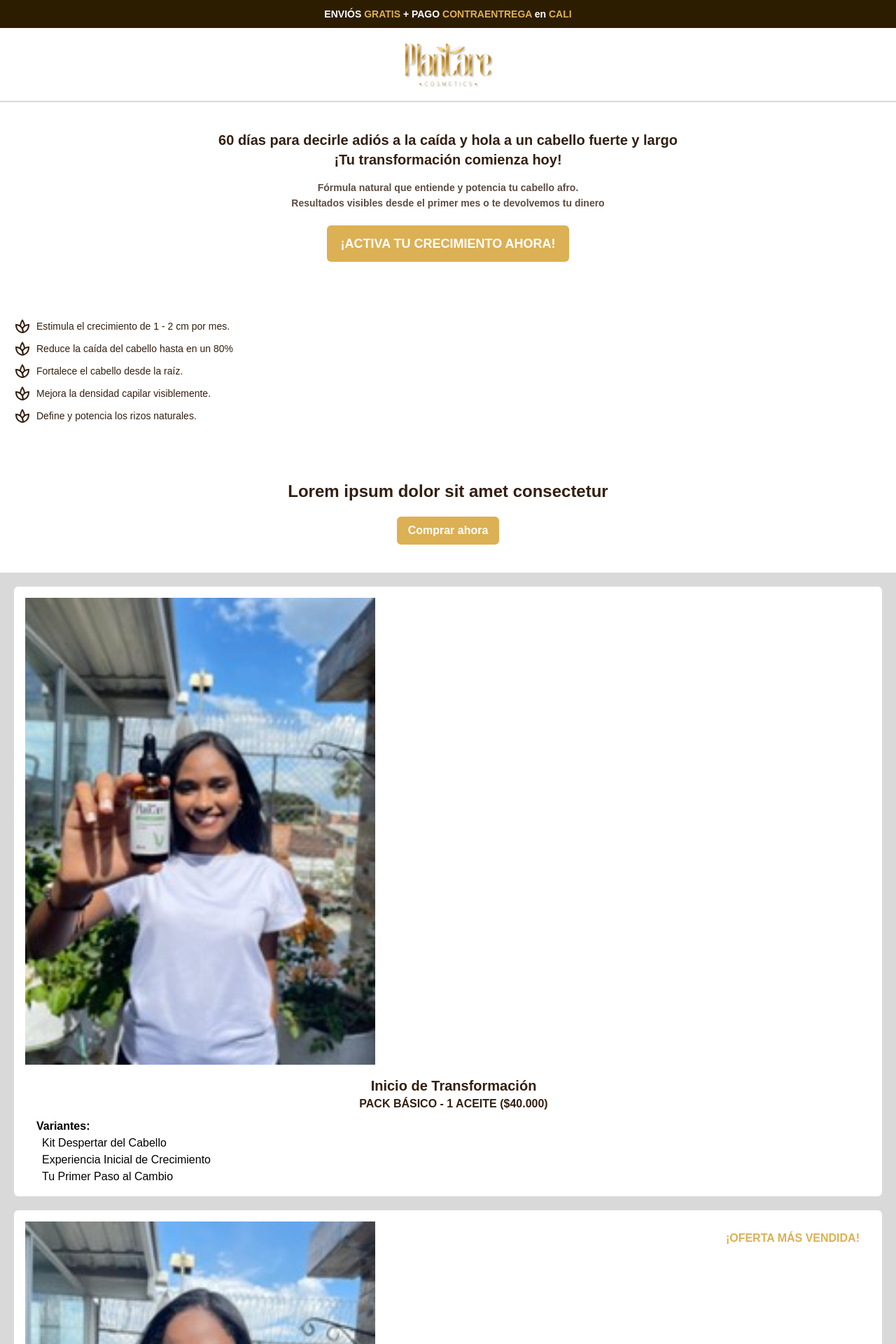
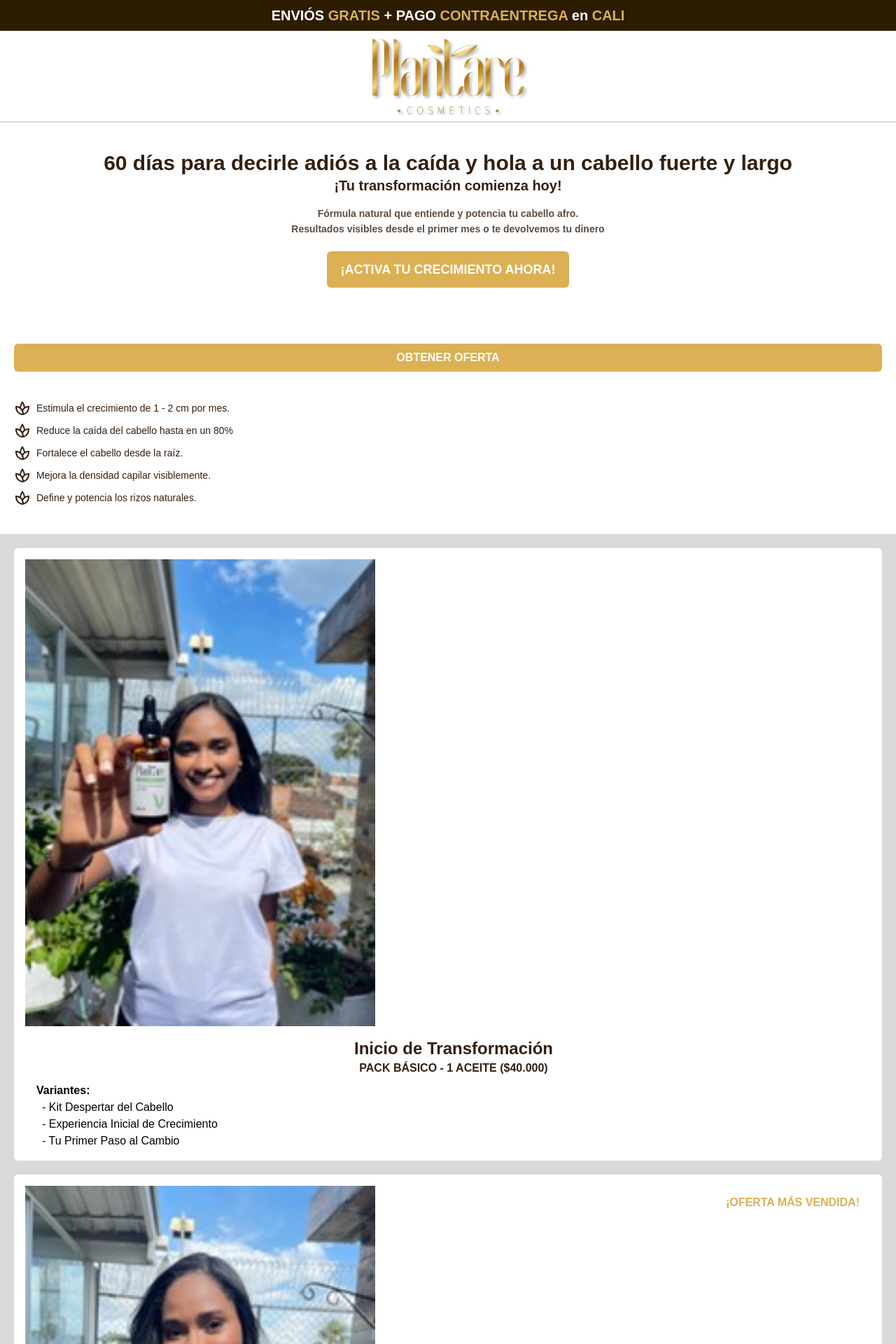
Before and after one commit to ImMab08/landingpage-plantare, a Next.js app: page / in a window 1280 px wide. Shown: the top 1920 px of the page at 70% size. Built offline with nearby package versions, Linux system fonts and the light colour scheme.

Commit message:
versión mobile beta

```diff
--- a/src/app/page.jsx
+++ b/src/app/page.jsx
@@ -1,4 +1,5 @@
 import Beneficios from "@/components/Beneficios/Beneficios";
+import Button from "@/components/Button";
 import Caracteristicas from "@/components/Caracteristicas/Caracteristicas";
 import Combos from "@/components/Combos/Combos";
 import Garantia from "@/components/Garantia/Garantia";
@@ -8,9 +9,9 @@ export default function Home() {
   return (
     <section className="flex flex-1 flex-col space-y-10">
       <div className=" flex flex-col items-center space-y-5">
-        <div className="text-center mt-10 space-y-4 px-5">
+        <div className="text-center mt-10 space-y-4 px-5 md:px-20">
           <div className="">
-            <p className="text-primary font-extrabold text-xl leading-7">
+            <p className="text-primary font-extrabold text-xl md:text-3xl leading-7">
               60 días para decirle adiós a la caída y hola a un cabello fuerte y
               largo
             </p>
@@ -22,36 +23,28 @@ export default function Home() {
             <p className="text-primary/80 font-semibold text-sm">
               Fórmula natural que entiende y potencia tu cabello afro.
             </p>
-            <span className="text-primary/80 font-semibold text-sm">
+            <span className="text-primary/80 font-semibold text-sm leading-3">
               Resultados visibles desde el primer mes o te devolvemos tu dinero
             </span>
           </div>
         </div>
 
-        <button className="py-3 px-5 text-lg bg-secondary hover:bg-secondary/80 font-semibold rounded-md text-white">
+        <button className="py-3 px-5 text-lg bg-secondary hover:bg-secondary/80 font-extrabold rounded-md text-white">
           ¡ACTIVA TU CRECIMIENTO AHORA!
         </button>
       </div>
 
       <div></div>
 
+      <div className="px-5">
+        <Button />
+      </div>
+
       <Beneficios />
-
-      <div className=" flex flex-col justify-center items-center space-y-5">
-        <div className="text-center mt-10 space-y-4">
-          <p className="text-primary font-bold text-2xl">
-            Lorem ipsum dolor sit amet consectetur
-          </p>
-        </div>
-
-        <button className="py-2 px-4 bg-secondary hover:bg-secondary/80 font-semibold rounded-md text-white">
-          Comprar ahora
-        </button>
-      </div>
       <Combos />
 
-      <div className="flex w-full h-10 items-center justify-center bg-foreground">
-        <h2 className="font-bold text-sm text-white">
+      <div className="flex w-full py-2 items-center justify-center bg-foreground">
+        <h2 className="font-extrabold text-sm text-white">
           ENVIÓS <span className="text-secondary">GRATIS</span> + PAGO
           <span className="text-secondary"> CONTRAENTREGA</span> en{" "}
           <span className="text-secondary">CALI</span>
@@ -59,30 +52,29 @@ export default function Home() {
       </div>
 
       <div className=" flex flex-col justify-center items-center space-y-5 px-5">
-        <div className="text-center mt-10 space-y-4">
+        <div className="text-center space-y-4">
           <p className="text-primary font-extrabold text-xl leading-7">
-            ⭐ SI DESPUÉS DE 30 DÍAS NO NOTAS EL CAMBIO TE DEVOLVEMOS TU DINERO
-            ⭐
+            ⭐ SI DESPUÉS DE 30 DÍAS NO NOTAS EL CAMBIO TE DEVOLVEMOS TU DINERO ⭐
           </p>
         </div>
 
-        <div className="text-center mt-10">
-          <p className="text-primary font-bold text-2xl">
+        <div className="text-center">
+          <p className="text-primary font-extrabold text-2xl">
             ¡LA OFERTA ACABARÁ PRONTO!
           </p>
-          <p className="text-primary font-semibold text-xl">
+          <p className="text-primary font-bold text-xl leading-6">
             Tenemos existencias limitadas y el descuento caducará{" "}
             <span className="font-bold">¡pronto!</span>
           </p>
         </div>
 
-        <button className="py-2 px-4 bg-secondary hover:bg-secondary/80 font-semibold rounded-md text-white">
+        <button className="py-2 w-full bg-secondary hover:bg-secondary/80 font-extrabold rounded-md text-white">
           ¡QUIERO LO MIO!
         </button>
       </div>
 
       <div className="flex w-full items-center justify-center bg-foreground px-5 py-2">
-        <h2 className="font-bold text-sm text-white text-center">
+        <h2 className="font-extrabold text-xs text-white text-center">
           ¿Qué es el{" "}
           <span className="text-secondary">
             {" "}
@@ -94,8 +86,8 @@ export default function Home() {
       </div>
 
       <div className=" flex flex-col px-5">
-        <div className="text-center mt-10 space-y-5">
-          <p className="text-primary font-bold text-xl leading-7">
+        <div className="text-center space-y-5">
+          <p className="text-primary font-bold text-xl leading-6">
             Es un aceite de estimulación capilar 100% natural que combina
             ancestrales secretos botánicos con la más avanzada tecnología en
             cuidado capilar. Cada gota está formulada para despertar tus
--- /dev/null
+++ b/src/components/Button.jsx
@@ -0,0 +1,9 @@
+import React from "react";
+
+export default function Button() {
+  return (
+    <button className="py-2 w-full bg-secondary hover:bg-secondary/80 font-extrabold rounded-md text-white">
+      OBTENER OFERTA
+    </button>
+  );
+}
--- a/src/components/Combos/Combos.jsx
+++ b/src/components/Combos/Combos.jsx
@@ -7,15 +7,7 @@ export default function Combos() {
     <section className="">
       <div className="bg-border p-5 space-y-5">
         {info.map(
-          ({
-            id,
-            imagen,
-            titulo,
-            subtitulo,
-            variantes,
-            span,
-            caracteristicas,
-          }) => (
+          ({ id, imagen, titulo, subtitulo, variantes, span, caracteristicas }) => (
             <div
               key={id}
               className="bg-background flex flex-col space-x-4 rounded-md p-4"
@@ -28,17 +20,13 @@ export default function Combos() {
                 alt=""
               />
               <div className="mt-4">
-                <h1 className="text-center text-xl font-semibold text-primary">
-                  {titulo}
-                </h1>
-                <h2 className="text-center text-base font-semibold text-primary">
-                  {subtitulo}
-                </h2>
+                <h1 className="text-center text-2xl font-bold text-primary">{titulo}</h1>
+                <h2 className="text-center text-base font-semibold text-primary">{subtitulo}</h2>
               </div>
 
               {span && Object.keys(span).length > 0 && (
                 <div className="absolute right-[36px] mt-2 px-4 py-1 rounded-l-md bg-white">
-                  <span className="font-bold text-secondary">{span}</span>
+                  <span className="font-extrabold text-secondary">{span}</span>
                 </div>
               )}
 
@@ -48,7 +36,7 @@ export default function Combos() {
                 <ul className="list-disc list-inside">
                   {Object.values(variantes).map((variante, index) => (
                     <li className="list-none pl-2" key={index}>
-                      {variante}
+                      - {variante}
                     </li>
                   ))}
                 </ul>
--- a/src/components/Combos/config/info.js
+++ b/src/components/Combos/config/info.js
@@ -27,7 +27,7 @@ export const info = [
       caracteristica1:
         "⭐️ 2 meses de tratamiento.",
       caracteristica2:
-        "💰 Ahorras $20.000",
+        "💰 Ahorras $ 20.000",
       caracteristica3:
         "🎁 BONUS: Guía + Calendario de seguimiento.",
     },
@@ -47,7 +47,7 @@ export const info = [
       caracteristica1:
         "⭐️ 3 meses de resultados completos.",
       caracteristica2:
-        "💰 Ahorras $40.000",
+        "💰 Ahorras $ 40.000",
       caracteristica3:
         "🎁 BONUS: Guía + Calendario + Consulta personalizada.",
     },
--- a/src/components/Garantia/config/info.js
+++ b/src/components/Garantia/config/info.js
@@ -1,7 +1,7 @@
 import { IconCard, IconCheck, IconSend } from "@/icons";
 
 export const info = [
-  { id: 1, icon: <IconSend />, descripcion: "Lorem ipsum dolor sit amet, consectetur adipisicing elit. Reiciendis ratione corporis."},
-  { id: 2, icon: <IconCheck />, descripcion: "Lorem ipsum dolor sit amet, consectetur adipisicing elit. Reiciendis ratione corporis."},
-  { id: 3, icon: <IconCard />, descripcion: "Lorem ipsum dolor sit amet, consectetur adipisicing elit. Reiciendis ratione corporis."},
+  { id: 1, icon: <IconSend />, descripcion: "Envíos gratis, seguros y rápidos."},
+  { id: 2, icon: <IconCheck />, descripcion: "Calidad garantizada. Productos 100% naturales"},
+  { id: 3, icon: <IconCard />, descripcion: "Pagos seguros y fáciles"},
 ];
--- a/src/components/Header.jsx
+++ b/src/components/Header.jsx
@@ -4,15 +4,16 @@ import React from "react";
 export default function Header() {
   return (
     <>
-      <div className="flex w-full h-10 items-center justify-center bg-foreground">
-        <h2 className="font-bold text-sm text-white">
+      <div className="flex w-full py-2 items-center justify-center bg-foreground">
+        <h2 className="font-extrabold text-sm md:text-xl text-white">
           ENVIÓS <span className="text-secondary">GRATIS</span> + PAGO
           <span className="text-secondary"> CONTRAENTREGA</span> en{" "}
           <span className="text-secondary">CALI</span>
         </h2>
       </div>
-      <nav className="flex items-center justify-center py-5 border-b-2 border-border">
-        <Image width={130} height={130} src="/logo.png" alt="logo-plantare" />
+      <nav className="flex items-center justify-center py-2 border-b-2 border-border">
+        <Image className="block md:hidden" width={130} height={130} src="/logo.png" alt="logo-plantare" />
+        <Image className="hidden md:block" width={230} height={230} src="/logo.png" alt="logo-plantare" />
       </nav>
     </>
   );
--- a/src/components/Preguntas/Preguntas.jsx
+++ b/src/components/Preguntas/Preguntas.jsx
@@ -11,12 +11,12 @@ export default function Preguntas() {
   };
 
   return (
-    <section className="max-w-md mx-auto space-y-4">
+    <section className="max-w-md mx-auto space-y-2">
       {info.map((item, index) => (
         <div key={index} className="border rounded-md bg-gray-100">
           <button
             onClick={() => toggleExpand(index)}
-            className="w-full flex items-center justify-between px-4 py-3 font-semibold text-left"
+            className="w-full flex items-center justify-between px-4 py-3 font-semibold text-left border-b-2 border-border"
           >
             <span>{item.pregunta}</span>
             <IconArrowDown
@@ -29,7 +29,7 @@ export default function Preguntas() {
           {expanded === index && (
             <div className="p-4 text-primary bg-gray-100">
               {item.respuesta.map((line, i) => (
-                <p key={i} className="mb-2 last:mb-0">
+                <p key={i} className="mb-2 last:mb-0 leading-5">
                   {line}
                 </p>
               ))}
--- a/src/components/Preguntas/config/info.js
+++ b/src/components/Preguntas/config/info.js
@@ -35,7 +35,7 @@ export const info = [
     pregunta:
       "¿Puedo utilizarlo si tengo algún proceso químico como keratina, alisadora o tinte?",
     respuesta: [
-      "¡Claro que sí! Al ser un producto 100% natural, no corres el riesgo de que altere el pH de tu cuero cabelludo o dañe la hebra de tu cabello.",
+      "¡Claro que sí! Al ser un producto 100% natural, no corres el riesgo de que altere el PH de tu cuero cabelludo o dañe la hebra de tu cabello.",
     ],
   },
 ];
```
